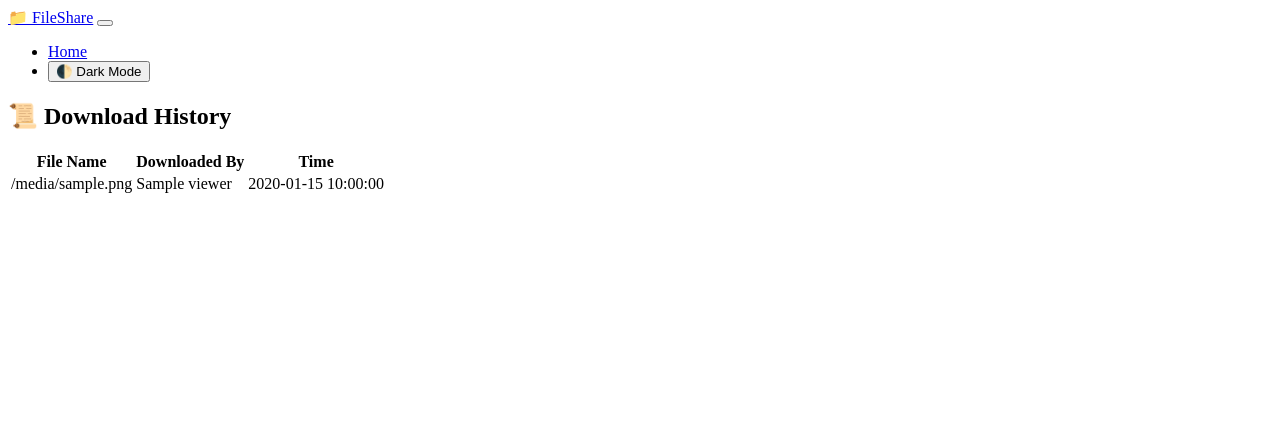
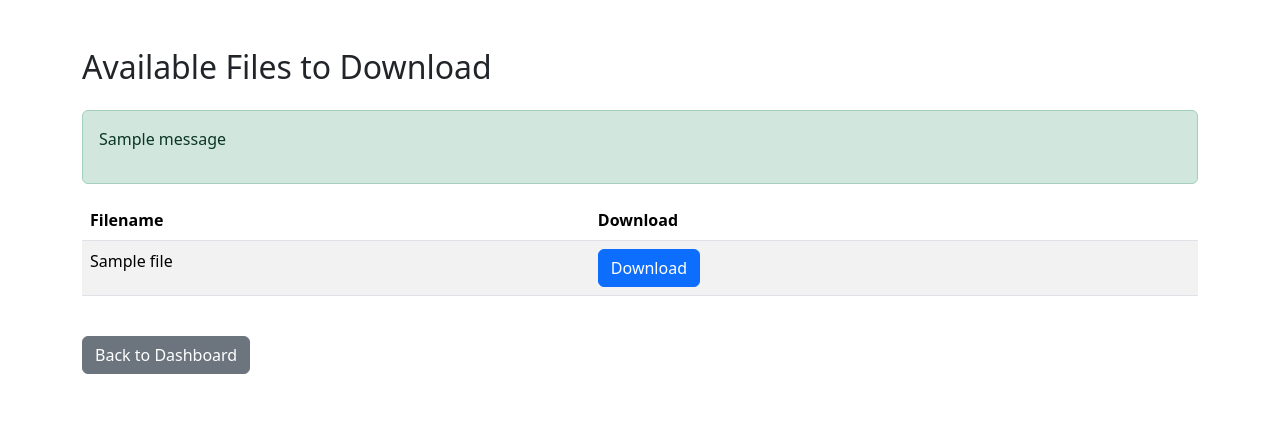
Before and after one commit to pollycarp/flask-file-share, a Flask app: template templates/downloads.html in a window 1280 px wide. Shown: the top 421 px of the page. Run offline with Flask 3, Linux system fonts and the light colour scheme; the template is opened without the code that fills it: most values are stand-ins (such as "Sample title", 1, 10 or a date in 2020); one stand-in notice (Sample message) is shown; some libraries are stand-ins or nearby versions.

Commit message:
updated download logic

```diff
--- a/app.py
+++ b/app.py
@@ -6,6 +6,8 @@ from dotenv import load_dotenv
 import firebase_admin
 from firebase_admin import credentials, auth, firestore, storage
 from flask import abort
+from flask import send_file, flash
+import threading, time
 
 # Load environment variables
 load_dotenv()
@@ -19,7 +21,6 @@ app.config['UPLOAD_FOLDER'] = 'uploads'
 UPLOAD_FOLDER = 'uploads'
 os.makedirs(UPLOAD_FOLDER, exist_ok=True)  # ✅ Ensure uploads folder exists
 app.config['UPLOAD_FOLDER'] = UPLOAD_FOLDER
-
 
 # Initialize Firebase Admin
 # cred = credentials.Certificate("/var/render/secrets/firebase_key_json")
@@ -69,30 +70,34 @@ def dashboard():
         return redirect(url_for('login'))
 
     if request.method == 'POST':
-        file = request.files['file']
-        if file:
-            filename = secure_filename(file.filename)
-            local_path = os.path.join(app.config['UPLOAD_FOLDER'], filename)
-            file.save(local_path)
+        try:
+            file = request.files['file']
+            if file:
+                filename = secure_filename(file.filename)
+                blob_name = f"{uuid.uuid4()}_{filename}"
+                local_path = os.path.join(app.config['UPLOAD_FOLDER'], filename)
 
-            # Upload to Firebase Storage
-            blob = bucket.blob(f'files/{uuid.uuid4()}_{filename}')
-            blob.upload_from_filename(local_path)
-            blob.make_public()
-            file_url = blob.public_url
+                # Save locally to /uploads (make sure folder exists)
+                file.save(local_path)
 
-            # Save file info in Firestore
-            file_id = str(uuid.uuid4())
-            db.collection('files').document(file_id).set({
-                'filename': filename,
-                'url': file_url,
-                'owner': session['user_email'],
-                'uploadedAt': firestore.SERVER_TIMESTAMP
-            })
+                # Upload to Firebase Storage
+                blob = bucket.blob(blob_name)
+                blob.upload_from_filename(local_path)
 
-            # Generate a shareable link
-            link = url_for('download', file_id=file_id, _external=True)
-            return render_template('dashboard.html', link=link)
+                # Save file metadata in Firestore
+                db.collection('files').add({
+                    'original_name': filename,
+                    'blob_name': blob_name,
+                    'owner': session['user_email'],
+                    'uploadedAt': firestore.SERVER_TIMESTAMP
+                })
+
+                flash("File uploaded successfully!")
+                return redirect(url_for('dashboard'))
+
+        except Exception as e:
+            print(f"[UPLOAD ERROR] {e}")
+            flash("Upload failed. Please try again.")
 
     return render_template('dashboard.html')
 
@@ -118,6 +123,47 @@ def download(file_id):
         return redirect(file_data['url'])
     else:
         return render_template('404.html'), 404
+
+
+@app.route('/downloads')
+def downloads():
+    if 'user_email' not in session:
+        return redirect(url_for('login'))
+
+    docs = db.collection('files').order_by('uploadedAt', direction=firestore.Query.DESCENDING).stream()
+    files = []
+    for doc in docs:
+        data = doc.to_dict()
+        files.append({
+            'original_name': data['original_name'],
+            'blob_name': data['blob_name']
+        })
+    return render_template('downloads.html', files=files)
+
+
+@app.route('/download/<blob_name>', methods=['POST'])
+def download_file(blob_name):
+    if 'user_email' not in session:
+        return redirect(url_for('login'))
+
+    original_name = blob_name.split("_", 1)[-1]
+    local_path = os.path.join(app.config['UPLOAD_FOLDER'], original_name)
+
+    # Download from Firebase
+    blob = bucket.blob(blob_name)
+    blob.download_to_filename(local_path)
+
+    flash(f"Download successful! File: {original_name}")
+
+    # Send the file, then delete the temp file in background
+    def cleanup():
+        time.sleep(5)
+        if os.path.exists(local_path):
+            os.remove(local_path)
+
+    threading.Thread(target=cleanup).start()
+
+    return send_file(local_path, as_attachment=True, download_name=original_name)
 
 
 @app.route('/admin/downloads')
--- a/templates/downloads.html
+++ b/templates/downloads.html
@@ -1,22 +1,44 @@
-{% include 'components/navbar.html' %}
+<!DOCTYPE html>
+<html lang="en">
+<head>
+  <meta charset="UTF-8">
+  <title>Download Files</title>
+  <link href="https://cdn.jsdelivr.net/npm/bootstrap@5.3.3/dist/css/bootstrap.min.css" rel="stylesheet">
+</head>
+<body class="container py-5">
+  <h2 class="mb-4">Available Files to Download</h2>
 
-<h2 class="mb-4">📜 Download History</h2>
+  {% with messages = get_flashed_messages() %}
+    {% if messages %}
+      <div class="alert alert-success">
+        {% for message in messages %}
+          <p>{{ message }}</p>
+        {% endfor %}
+      </div>
+    {% endif %}
+  {% endwith %}
 
-<table class="table table-bordered table-hover">
-  <thead class="table-light">
+  <table class="table table-striped">
+    <thead>
       <tr>
-      <th>File Name</th>
-      <th>Downloaded By</th>
-      <th>Time</th>
+        <th>Filename</th>
+        <th>Download</th>
       </tr>
     </thead>
     <tbody>
-    {% for entry in history %}
+      {% for file in files %}
       <tr>
-      <td>{{ entry.filename }}</td>
-      <td>{{ entry.viewer }}</td>
-      <td>{{ entry.timestamp.strftime('%Y-%m-%d %H:%M:%S') if entry.timestamp else 'N/A' }}</td>
+        <td>{{ file.original_name }}</td>
+        <td>
+          <form action="{{ url_for('download_file', blob_name=file.blob_name) }}" method="post">
+            <button type="submit" class="btn btn-primary">Download</button>
+          </form>
+        </td>
       </tr>
       {% endfor %}
     </tbody>
   </table>
+
+  <a href="{{ url_for('dashboard') }}" class="btn btn-secondary mt-4">Back to Dashboard</a>
+</body>
+</html>
```
Also changed, not shown: templates/dashboard.html (+19 -1 lines). Lines whose indentation alone changed are shown as unchanged.
